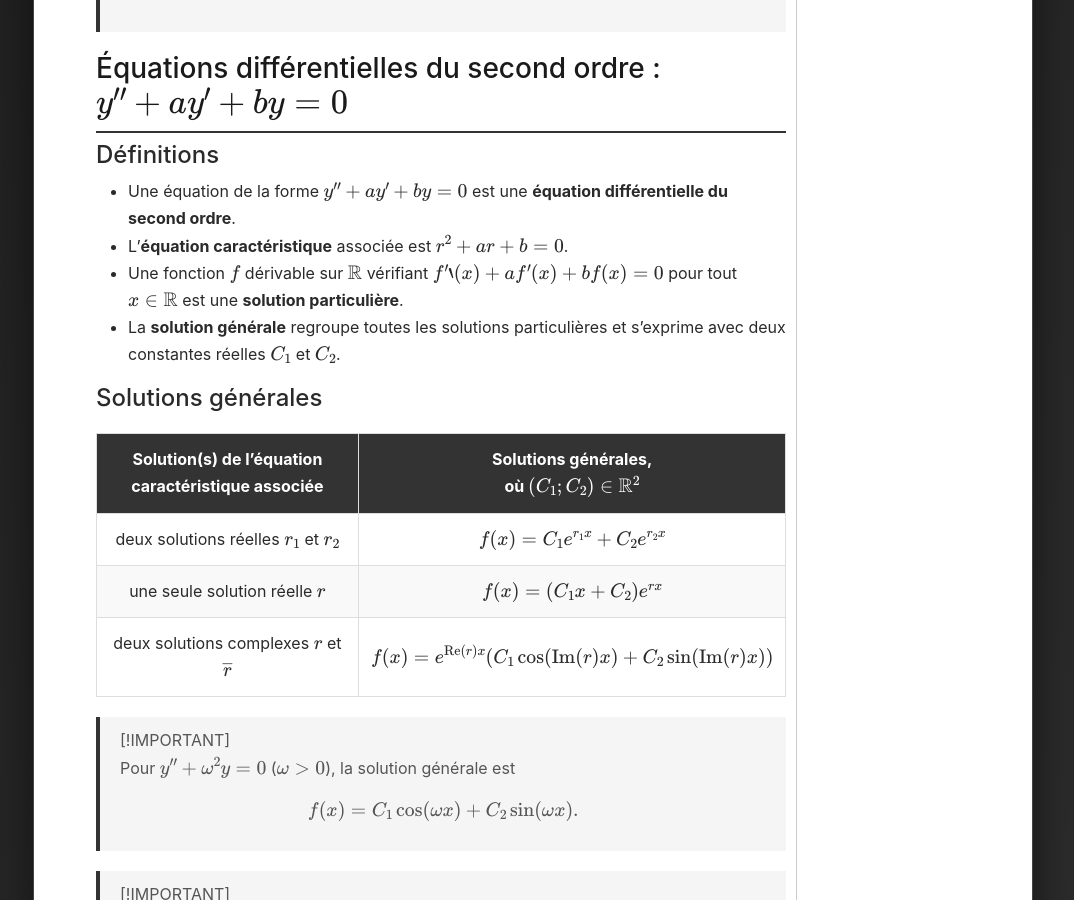
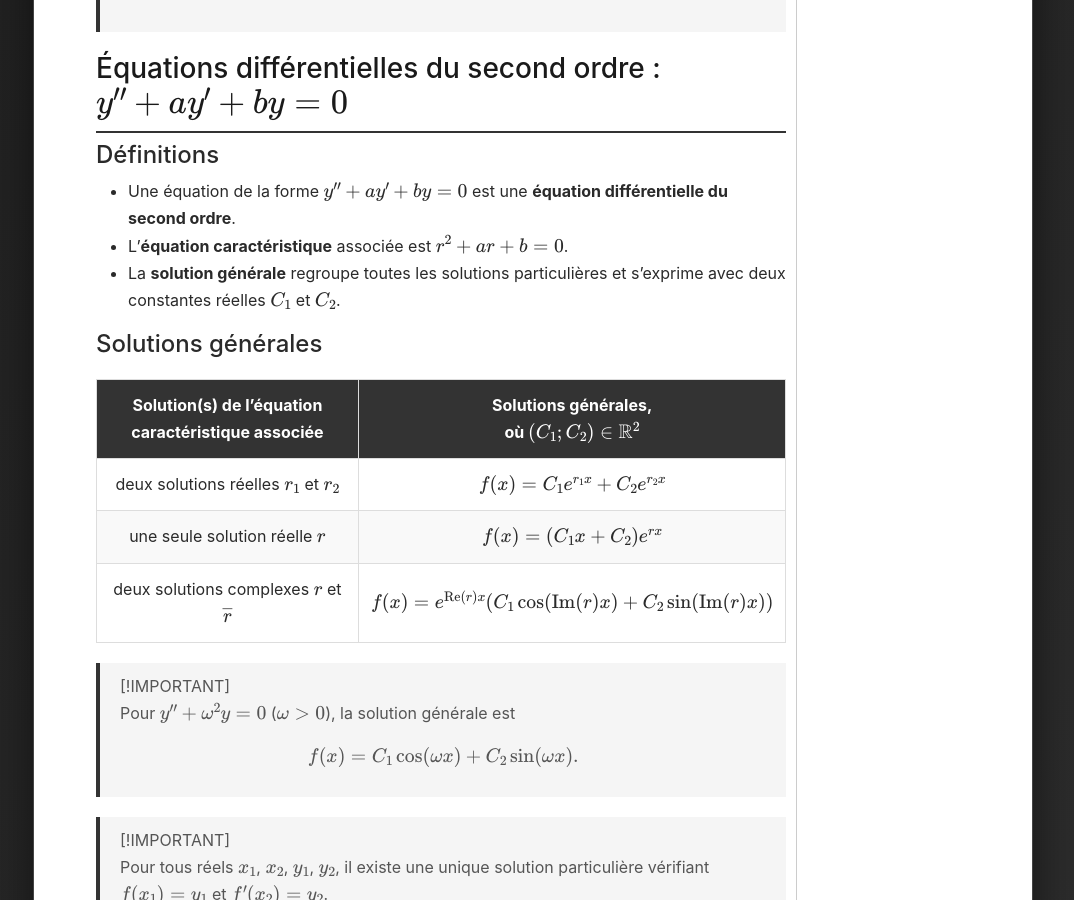
Before and after one commit to learninmath/learninmath.github.io, a Jekyll site: the page built from _2bpc/chapitre10.md, in a window 1280 px wide and 900 px high, scrolled down 1245 px. Shown: the whole window, without its empty margins (107-1181 px from the left). Built offline with Jekyll 4.4.1, drawn with Linux system fonts in a browser that asks for light colours.

Commit message:
v21.3.26

```diff
--- a/_2bpc/chapitre10.md
+++ b/_2bpc/chapitre10.md
@@ -40,7 +40,6 @@ Il se peut que des erreurs soient présentes dans le PDF ; elles seront corrigé
 #### Définitions
 - Une équation de la forme $y'' + a y' + b y = 0$ est une **équation différentielle du second ordre**.
 - L'**équation caractéristique** associée est $r^2 + a r + b = 0$.
-- Une fonction $f$ dérivable sur $\mathbb{R}$ vérifiant $f''(x) + a f'(x) + b f(x) = 0$ pour tout $x \in \mathbb{R}$ est une **solution particulière**.
 - La **solution générale** regroupe toutes les solutions particulières et s'exprime avec deux constantes réelles $C_1$ et $C_2$.
 
 #### Solutions générales
```
